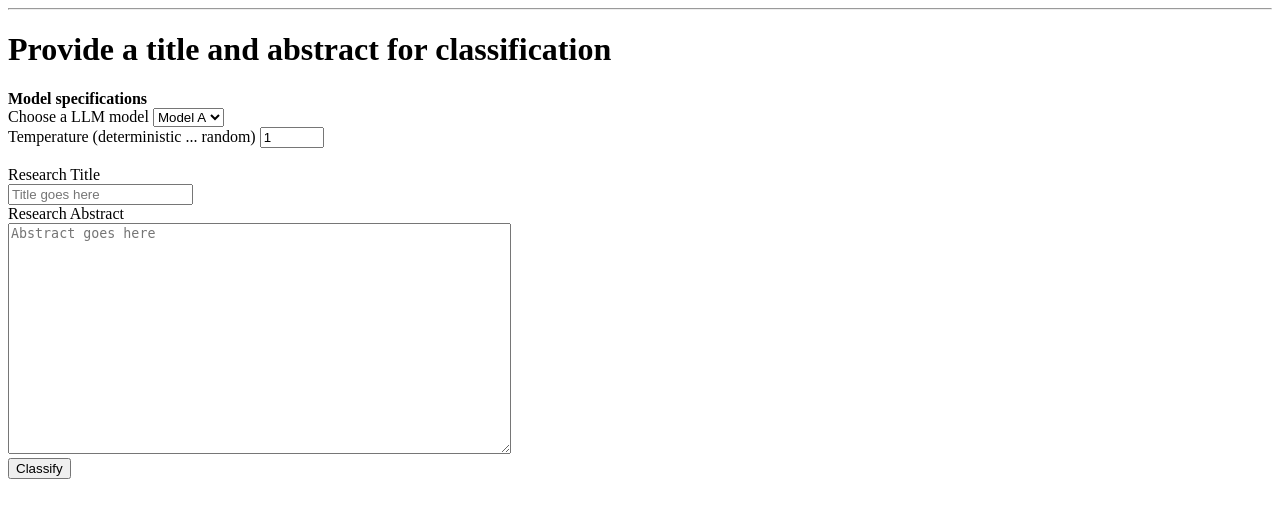
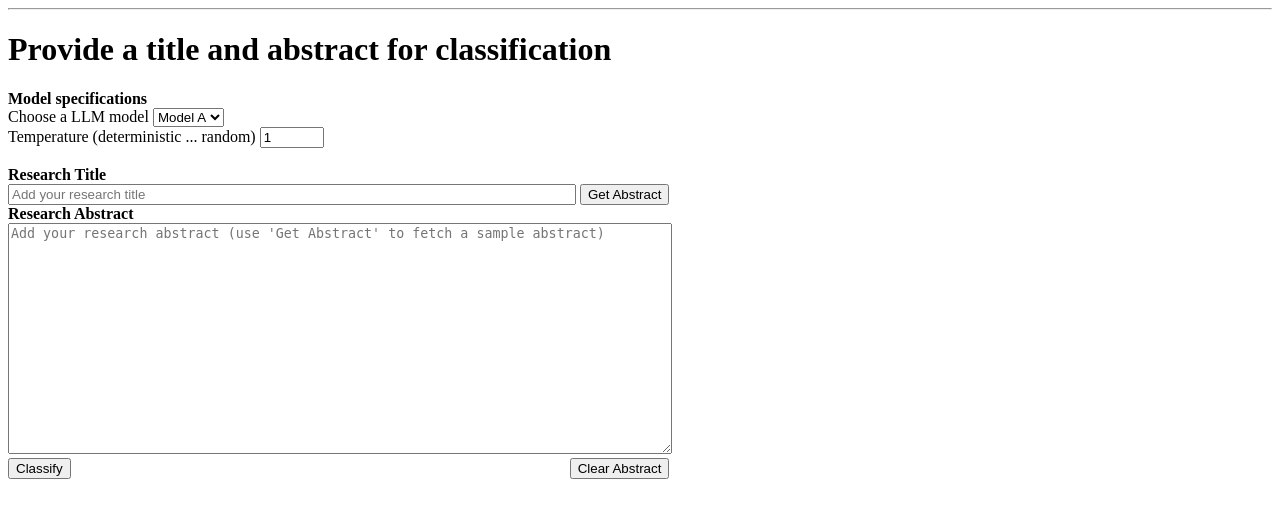
Before and after one commit to ananyakmehta/AbstractClassification, a Flask app: page /classify/ in a window 1280 px wide. Shown: the part 63-581 px from the top of the page. Run offline with Flask 2, Linux system fonts and the light colour scheme.

Commit message:
Add support to fetch abstracts from a spreadsheet at the backend

```diff
--- a/main.py
+++ b/main.py
@@ -1,3 +1,4 @@
+import os
 from flask import Flask, render_template, request, url_for, flash, redirect
 import framework.davinci as davinci
 import framework.gpt_3p5 as gpt_3p5
@@ -7,9 +8,12 @@ from matplotlib.figure import Figure
 import numpy as np
 import framework.prompts as prompts
 import json
+import gspread
+from google.oauth2.service_account import Credentials
+import random
 
 app = Flask(__name__)
-app.config['SECRET_KEY'] = 'df0331cefc6c2b9a5d0208a726a5d1c0fd37324feba25506'
+app.config['SECRET_KEY'] = os.environ["APP_CONFIG_KEY"]
 
 def plot_model_accuracy():
     # Generate the figure **without using pyplot**.
@@ -45,6 +49,15 @@ def plot_model_accuracy():
     # Embed the result in the html output.
     data = base64.b64encode(buf.getbuffer()).decode("ascii")
     return data
+
+def get_ref_title_abstract():
+    random.seed()
+    credentials = json.loads(os.environ["GSPREAD_CRED"])
+    gc = gspread.service_account_from_dict(credentials)
+    worksheet = gc.open('Training Set (Classified)').sheet1
+    records = worksheet.get_all_records()
+    index = random.randint(0, len(records)-1)
+    return records[index]['Title'], records[index]['Abstract']
 
 def get_ask(vector, parentvector, override):
     if vector == 'Summary':
@@ -195,6 +208,15 @@ def upload():
         print("GET")
     return 'OK', 200
 
+@app.route('/fetch/', methods=('GET', 'POST'))
+def fetch():
+    if request.method == 'POST':
+        return 'OK', 200
+
+    # GET request
+    title, abstract = get_ref_title_abstract()
+    return json.loads(f'{{"title": "{title}", "abstract": "{abstract}"}}')
+
 @app.route('/answer/<vector>/<model>/<title>/<abstract>/<temperature>/<parentvector>/<override>', methods=('GET', 'POST'))
 def answer(vector, model, title, abstract, temperature, parentvector=None, override=None):
     # POST request
@@ -205,7 +227,7 @@ def answer(vector, model, title, abstract, temperature, parentvector=None, overr
     # GET request
     prompts.init()
     debug = False
-    dummy = False
+    dummy = True
     temperature = float(temperature)
     ask = get_ask(vector, parentvector, override)
     if debug == True:
--- a/requirements.txt
+++ b/requirements.txt
@@ -1,4 +1,6 @@
+Flask==2.1.0
+gspread
 matplotlib
+oauth2client
 openai
 tenacity
-Flask==2.1.0
--- a/templates/base.html
+++ b/templates/base.html
@@ -30,6 +30,10 @@
             color: #970020;
             background-color: #ffd5de;
         }
+        .input-wrapper {
+            display: inline-block;
+            margin-right: 10px; /* Add some margin between the button and label */
+        }
     </style>
 </head>
 <body>
--- a/templates/input_classify.html
+++ b/templates/input_classify.html
@@ -16,21 +16,44 @@
         min="0" max="2" value="1">
         <br>
         <br>
-        <label for="title">Research Title</label>
+        <strong><label for="title">Research Title</label></strong>
         <br>
-        <input type="text" name="title"
-               placeholder="Title goes here"
-               value="{{ request.form['title'] }}"></input>
+        <div class="input-wrapper">
+            <input id="title" type="text" name="title" style="width: 560px;"
+                placeholder="Add your research title"
+                value="{{ request.form['title'] }}">
+            <button type="button" formnovalidate onclick="fetch_title_abstract()">Get Abstract</button>
+        </div>
+
         <br>
-
-        <label for="content">Research Abstract</label>
+        <strong><label for="content">Research Abstract</label></strong>
         <br>
-        <textarea name="content"
-                  placeholder="Abstract goes here"
+        <textarea id="abstract" name="content"
+                  placeholder="Add your research abstract (use 'Get Abstract' to fetch a sample abstract)"
                   rows="15"
-                  cols="60"
+                  cols="80"
                   >{{ request.form['content'] }}</textarea>
         <br>
-        <button type="submit">Classify</button>
+        <button type="submit" style="margin-right: 495px;">Classify</button>
+        <button type="button" formnovalidate onclick="clear_title_abstract()">Clear Abstract</button>
     </form>
+
+    <script>
+        function fetch_title_abstract() {
+            fetch(`/fetch/`)
+            .then(function (response) {
+                return response.json();
+            }).then(function (jsontext) {
+                document.getElementById('title').value = jsontext['title'];
+                document.getElementById('abstract').value = jsontext['abstract'];
+                //console.log('GET response text:');
+                //console.log(text);
+            });
+        }
+
+        function clear_title_abstract() {
+            document.getElementById('title').value = "";
+            document.getElementById('abstract').value = "";
+        }
+    </script>
 {% endblock %}
```
